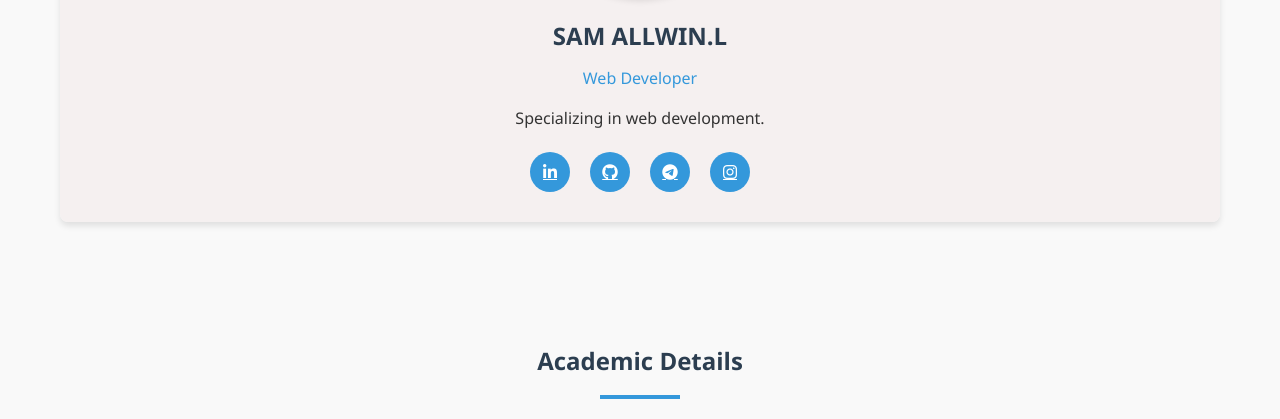
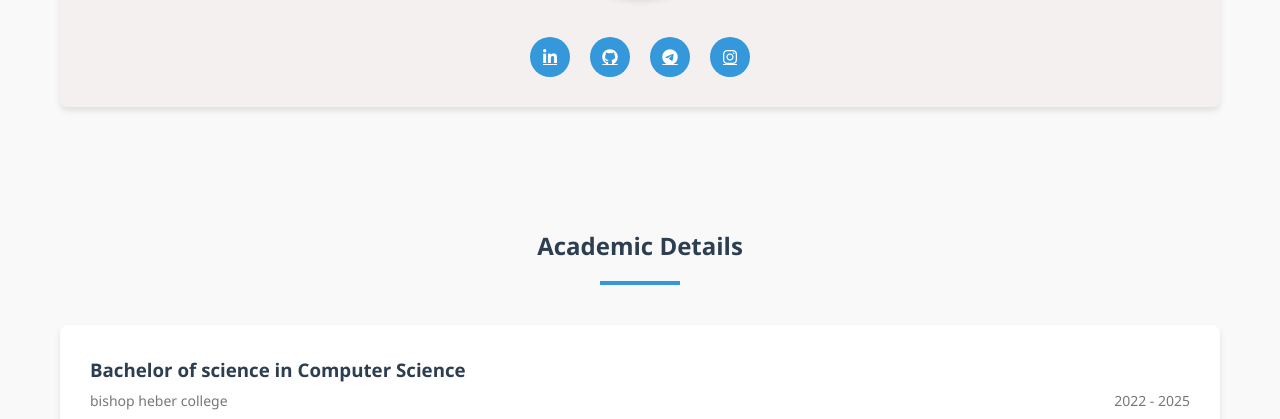
Before and after one commit to Sam-allwin-prog/sam-s-profile, a plain HTML site: page index.html in a window 1280 px wide. Shown: the part 371-790 px from the top of the page. Drawn offline with Linux system fonts and the light colour scheme.

Commit message:
Update index.html

```diff
--- a/index.html
+++ b/index.html
@@ -542,10 +542,7 @@
 <section id="profile">
 <div class="container">
 <div class="profile">
-<img alt="Profile Photo" class="profile-img" src="profile.jpg"/>
-<h2>SAM ALLWIN.L</h2>
-<p class="profile-title">Web Developer</p>
-<p>Specializing in web development.</p>
+<img alt="Profile Photo" class="profile-img" src="profile.JPG">
 <div class="social-links">
 <a href="https://www.linkedin.com/in/sam-allwin-940742315?utm_source=share&utm_campaign=share_via&utm_content=profile&utm_medium=android_app"><i class="fab fa-linkedin-in"></i></a>
 <a href="https://github.com/Sam-allwin-prog"><i class="fab fa-github"></i></a>
```
